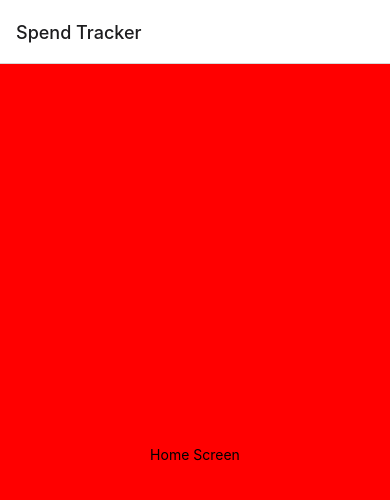
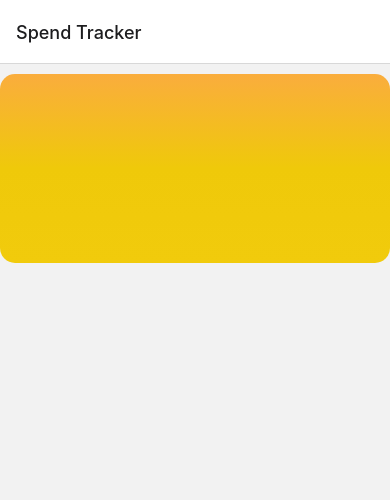
Before and after one commit to Jauhari-01/SpendTracker, a React Native app: screen /Home in a window 390 px wide. Shown: the top 500 px of the page. Built offline with nearby package versions, Linux system fonts and the light colour scheme.

Commit message:
Added expo-liner-gradient instead of react-native-linear-gradient --- and --- added some dependecies --- safe state 02

```diff
--- a/babel.config.js
+++ b/babel.config.js
@@ -2,5 +2,6 @@ module.exports = function(api) {
   api.cache(true);
   return {
     presets: ['babel-preset-expo'],
+    plugins: ['react-native-reanimated/plugin'],
   };
 };
--- a/package.json
+++ b/package.json
@@ -29,7 +29,8 @@
     "react-native-web": "0.17.7",
     "react-redux": "^8.0.1",
     "redux": "^4.2.0",
-    "redux-thunk": "^2.4.1"
+    "redux-thunk": "^2.4.1",
+    "expo-linear-gradient": "~11.3.0"
   },
   "devDependencies": {
     "@babel/core": "^7.12.9"
--- a/src/Component/HomeScreen.js
+++ b/src/Component/HomeScreen.js
@@ -1,12 +1,36 @@
 
 import * as React from 'react';
 import { View, Text ,StyleSheet,FlatList} from 'react-native';
+// import LinearGradient from 'react-native-linear-gradient';
+import {LinearGradient} from 'expo-linear-gradient';
+import {Button,Container,CheckBox,Body,Right} from 'native-base';
+import Animated from 'react-native-reanimated';
+
 
 
 export default function HomeScreen() {
   return (
-    <View style={{ flex: 1, alignItems: 'center', justifyContent: 'center',backgroundColor:'red' }}>
-      <Text>Home Screen</Text>
-    </View>
+    <Animated.View style={{
+      flex: 1,
+      alignItems: 'center',
+      paddingVertical: 10,
+      paddingHorizantal: 20 }}>
+      <LinearGradient
+        colors={['#FAAD3D','#EFC90A','#F1CB0C']}
+        style={styles.Box}
+      >
+        <View></View>
+      </LinearGradient>
+    </Animated.View>
   );
 }
+
+const styles = StyleSheet.create({
+  Box:{
+    width:'100%',
+    height: 189,
+    borderRadius:15,
+    flexDirection:'row',
+    padding:22
+  }
+})
```
Also changed, not shown: 1 other file (tests, documents, lock files or other folders).
